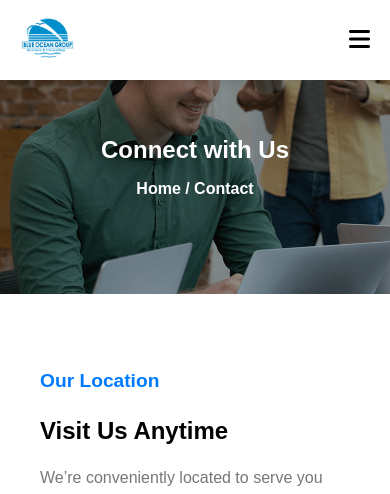
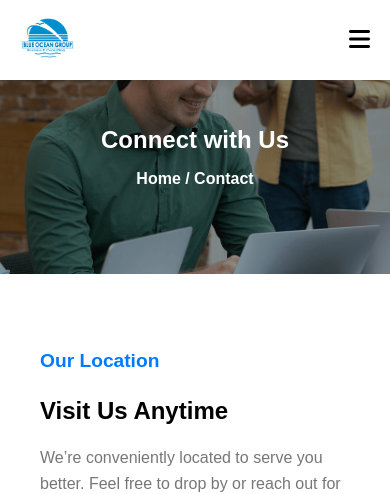
Before and after one commit to Yvanie/blue-website, a PHP site: page /contact.html in a window 390 px wide. Shown: the top 494 px of the page. Run offline with PHP 8.4, Linux system fonts and the light colour scheme.

Commit message:
arranging contact navbar page

```diff
--- a/contact.html
+++ b/contact.html
@@ -52,7 +52,7 @@
             <h1>Connect with Us</h1>
             <p><b>Home / Contact</b></p>
         </div>
-
+    </div>
         <div class="cont-info">
             <div class="address">
                 <h4>Our Location</h4>
@@ -128,7 +128,7 @@
             <iframe src="https://www.google.com/maps/embed?pb=!1m18!1m12!1m3!1d3979.8363908424517!2d9.694607973426374!3d4.0537681469293405!2m3!1f0!2f0!3f0!3m2!1i1024!2i768!4f13.1!3m3!1m2!1s0x1061135b7ffeab3f%3A0x25c01f3eb0e2a804!2sBLUE%20OCEAN%20GROUP!5e0!3m2!1sen!2scm!4v1730129353325!5m2!1sen!2scm"
                 allowfullscreen="" loading="lazy"></iframe>
         </div>
-    </div>
+
 <footer class="footer">
     <div class="footer-container">
         <div class="footer-column footer-logo">
--- a/style.css
+++ b/style.css
@@ -1122,7 +1122,7 @@ input, textarea {
     background-size: cover;
     background-position: center;
     background-repeat: no-repeat;
-    padding: 130px 50px; /* Padding adjusted for height */
+    padding: 130px 60px; /* Padding adjusted for height */
     text-align: center;
     color: #ffffff;
 }
@@ -1257,7 +1257,7 @@ input, textarea {
 /* Responsive styles */
 @media (max-width: 768px) {
     .cont-header {
-        padding: 80px 20px; /* Reduce padding for smaller screens */
+        padding: 70px 20px; /* Reduce padding for smaller screens */
     }
 
     .cont-info {
```
